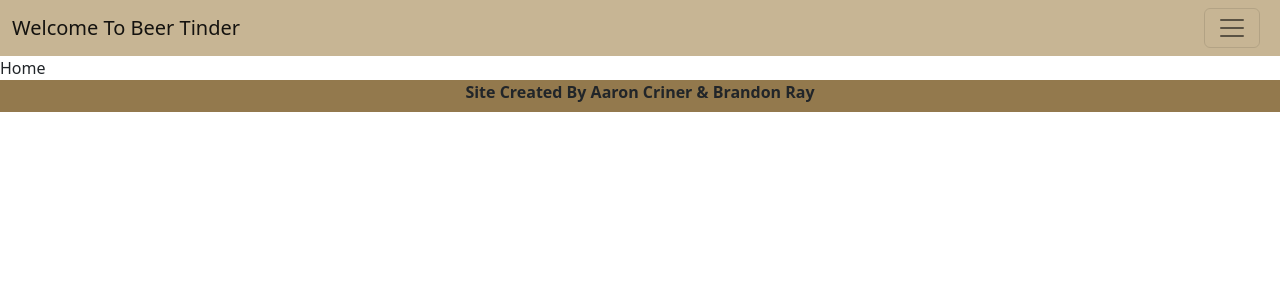
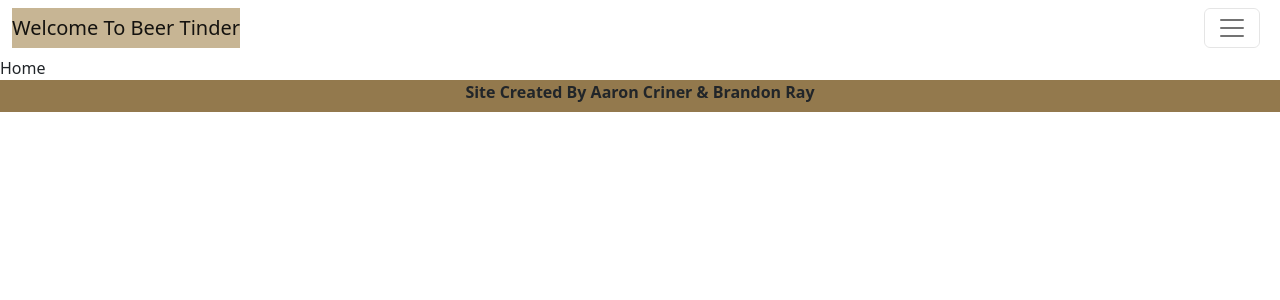
Before and after one commit to learn-academy-2023-alpha/cat-tinder-frontend-beer-tinder-aaron-brandon, a React (Create React App) app: page / in a window 1280 px wide. Shown: the top 300 px of the page. Built offline with nearby package versions, Linux system fonts and the light colour scheme.

Commit message:
fixed casing on css and class names

```diff
--- a/src/App.css
+++ b/src/App.css
@@ -1,15 +1,15 @@
-.navbar {
-  background-color: #C7B594;
+.nav-bar {
+  background-color: #c7b594;
   text-align: center;
 }
 
 #footer {
   height: 4vh;
-  background-color: #93794D;
+  background-color: #93794d;
   text-align: center;
 }
 
-.NotFound {
+.not-found {
   height: 89vh;
   background-image: url(/src/assets/NotFoundImg.jpg);
   background-size: cover;
--- a/src/components/Header.js
+++ b/src/components/Header.js
@@ -17,7 +17,7 @@ const Header = () => {
   return (
     <div>
       <Navbar color="faded" light>
-        <NavbarBrand href="/" className="navbar">
+        <NavbarBrand href="/" className="nav-bar">
           Welcome To Beer Tinder
         </NavbarBrand>
         <NavbarToggler onClick={toggleNavbar} className="me-2" />
--- a/src/pages/NotFound.js
+++ b/src/pages/NotFound.js
@@ -1,13 +1,13 @@
-import React from 'react'
+import React from "react";
 
 const NotFound = () => {
   return (
-   <>
-   <div className='NotFound'>
-    <h1>Oops, Beer is Empty.</h1>
-   </div>
-   </>
-  )
-}
+    <>
+      <div className="not-found">
+        <h1>Oops, Beer is Empty.</h1>
+      </div>
+    </>
+  );
+};
 
-export default NotFound
+export default NotFound;
```
